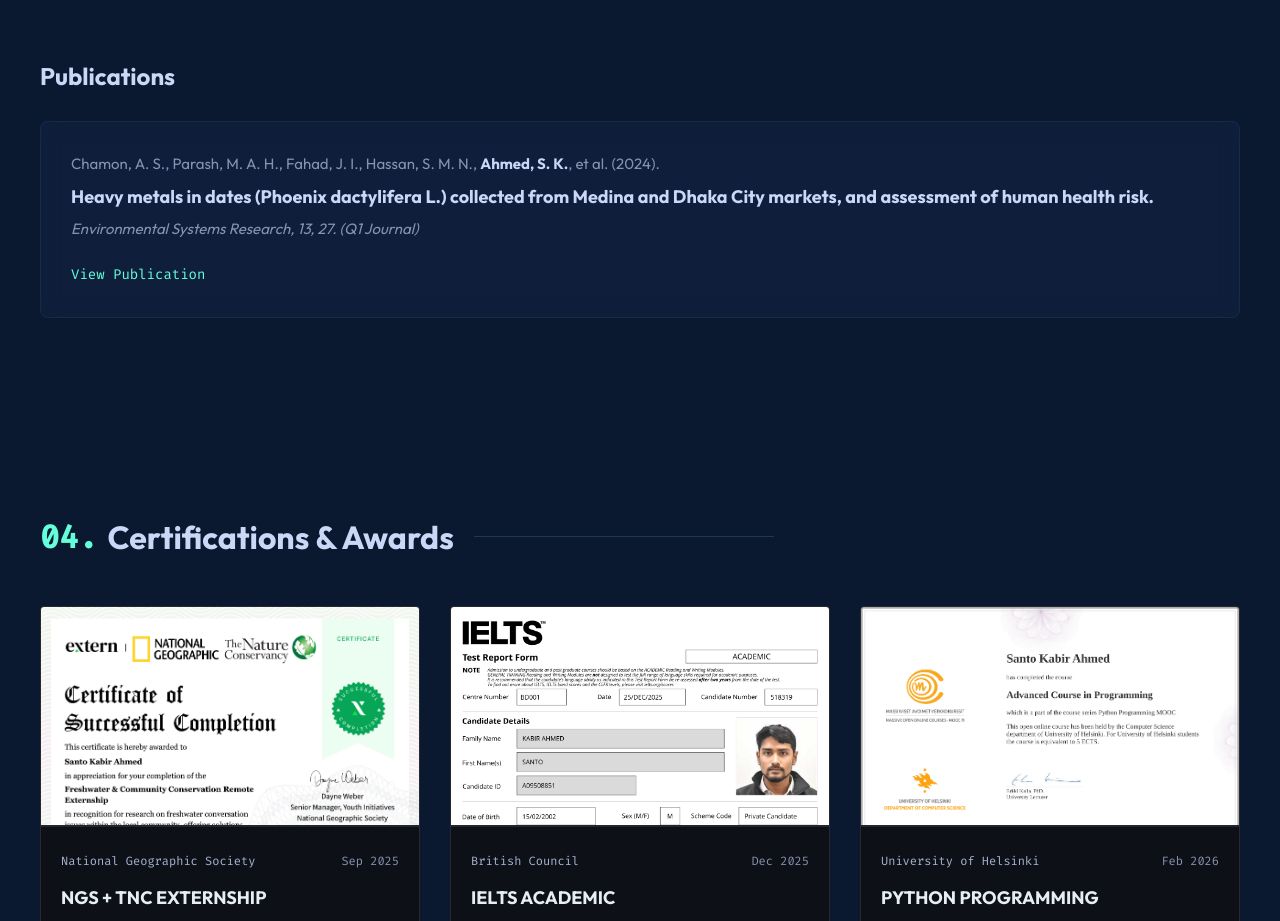
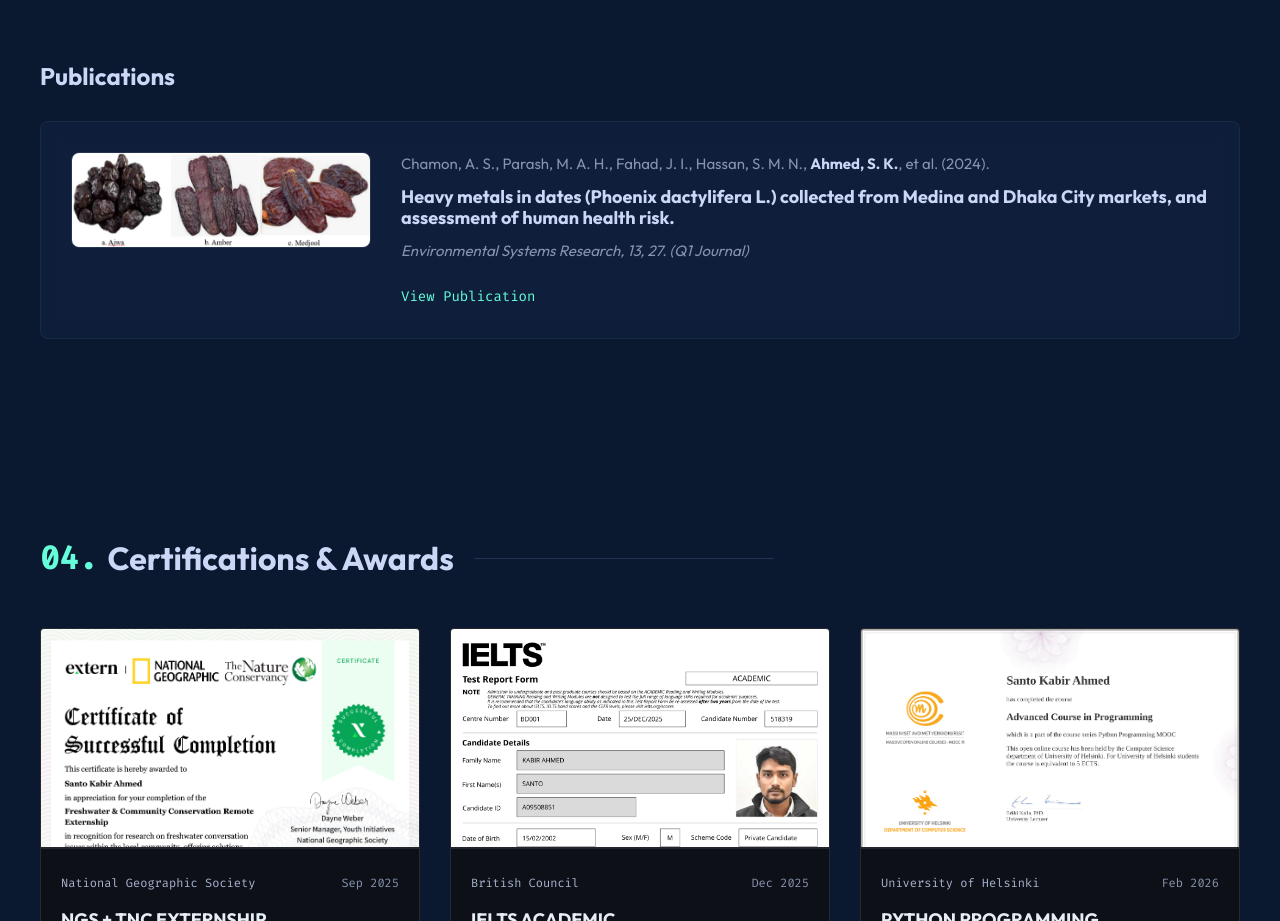
Before and after one commit to SantoKabir/portfolio, a React (Vite) app: page / in a window 1280 px wide. Shown: the part 3600-4521 px from the top of the page. Built offline with nearby package versions, Linux system fonts and the light colour scheme.

Commit message:
Add publication preview image

```diff
--- a/src/components/Skills.css
+++ b/src/components/Skills.css
@@ -63,6 +63,37 @@
 
 .publication-card {
   padding: 30px;
+  display: flex;
+  flex-direction: column;
+  gap: 20px;
+}
+
+.pub-preview-img {
+  width: 100%;
+  max-width: 400px;
+  border-radius: var(--border-radius);
+  border: 1px solid rgba(255, 255, 255, 0.1);
+}
+
+body.light-theme .pub-preview-img {
+  border: 1px solid rgba(0, 0, 0, 0.1);
+}
+
+@media (min-width: 768px) {
+  .publication-card {
+    flex-direction: row;
+    align-items: flex-start;
+    gap: 30px;
+  }
+
+  .pub-preview-img {
+    width: 35%;
+    max-width: 300px;
+  }
+
+  .pub-content {
+    flex: 1;
+  }
 }
 
 .pub-authors {
--- a/src/components/Skills.jsx
+++ b/src/components/Skills.jsx
@@ -55,6 +55,12 @@
       <div className="publications-section mt-50">
         <h3 className="sub-title">Publications</h3>
         <div className="publication-card glass-panel">
+          <img
+            src={`${import.meta.env.BASE_URL}publication_preview.png`}
+            alt="Graphical Abstract of the Publication"
+            className="pub-preview-img"
+          />
+          <div className="pub-content">
             <p className="pub-authors">
               Chamon, A. S., Parash, M. A. H., Fahad, J. I., Hassan, S. M. N., <strong>Ahmed, S. K.</strong>, et al. (2024).
             </p>
@@ -67,6 +73,7 @@
             </a>
           </div>
         </div>
+      </div>
     </section>
   );
 };
```
Also changed, not shown: public/publication_preview.png (added). Lines whose indentation alone changed are shown as unchanged.
